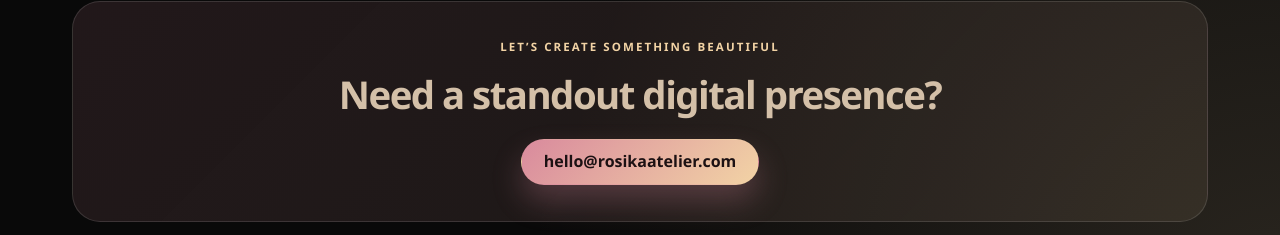
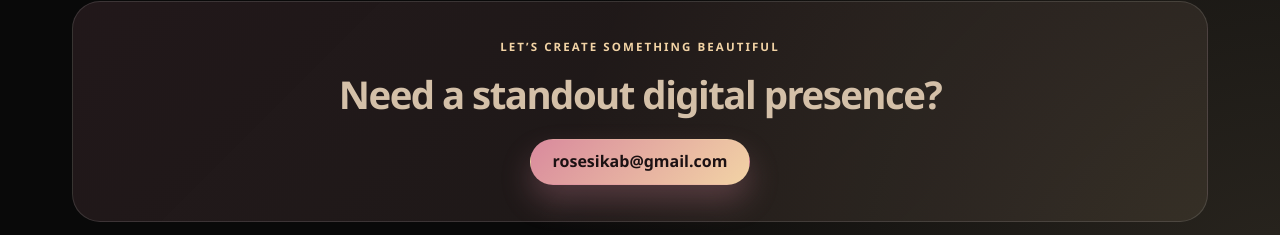
Before and after one commit to rosesikab-netizen/rosika-atelier, a plain HTML site: page index.html in a window 1280 px wide. Shown: the part 1432-1667 px from the top of the page. Drawn offline with Linux system fonts and the light colour scheme.

Commit message:
added my email

```diff
--- a/index.html
+++ b/index.html
@@ -128,8 +128,8 @@
         <div class="contact-panel">
           <p class="eyebrow">Let’s create something beautiful</p>
           <h2>Need a standout digital presence?</h2>
-          <a href="mailto:hello@rosikaatelier.com" class="button button-primary"
-            >hello@rosikaatelier.com</a
+          <a href="mailto:rosesikab@gmail.com" class="button button-primary"
+            >rosesikab@gmail.com</a
           >
         </div>
       </section>
```
